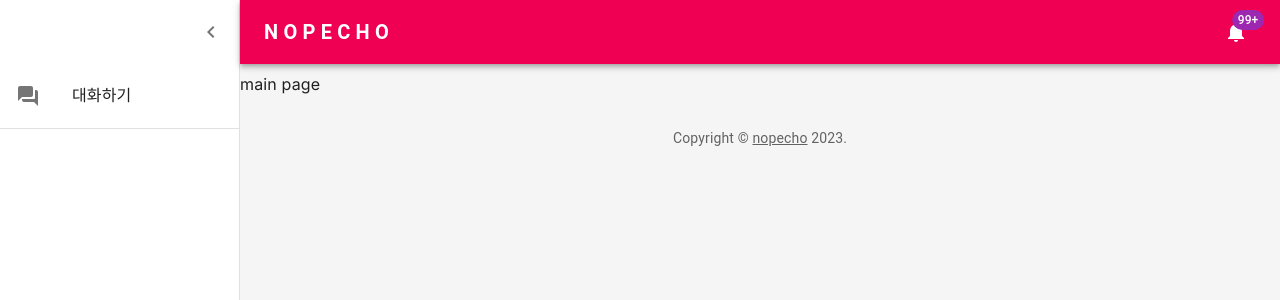
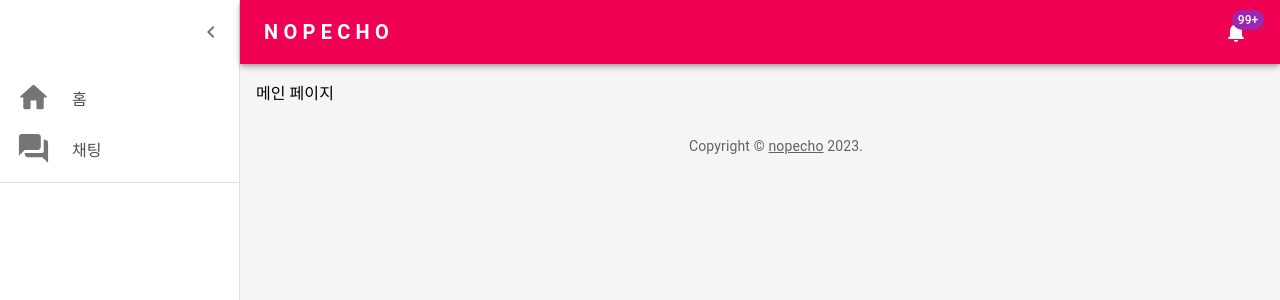
Before and after one commit to simple-is-the-best/sib-front, a Next.js app: page / in a window 1280 px wide. Shown: the top 300 px of the page. Built offline with nearby package versions, Linux system fonts and the light colour scheme.

Commit message:
style: style

```diff
--- a/src/app/chat/page.tsx
+++ b/src/app/chat/page.tsx
@@ -1,7 +1,7 @@
 export default function Chat() {
     return(
         <div>
-            chat
+            채팅 페이지
         </div>
     )
 }
--- a/src/app/layout.tsx
+++ b/src/app/layout.tsx
@@ -1,6 +1,6 @@
 import '../../styles/globals.css'
 import React  from "react";
-import {Inter} from "next/font/google";
+import {Noto_Sans_KR} from "next/font/google";
 import Layout from "../components/shared/layout/Layout";
 
 export const metadata = {
@@ -12,12 +12,12 @@ interface IProps {
     children: React.ReactNode;
 }
 
-const inter = Inter({subsets: ['latin']});
+const sansKR = Noto_Sans_KR({subsets: ['latin'], weight: '500'});
 
 export default function RootLayout({children}: IProps) {
     return (
         <html lang="en">
-            <body className={inter.className}>
+            <body className={sansKR.className}>
                 <Layout>
                     {children}
                 </Layout>
--- a/src/app/page.tsx
+++ b/src/app/page.tsx
@@ -1,9 +1,9 @@
-'use client'
-
 export default function Home() {
     return (
         <>
-                main page
+            <div>
+                메인 페이지
+            </div>
 
         </>
     )
--- a/src/components/shared/layout/Layout.tsx
+++ b/src/components/shared/layout/Layout.tsx
@@ -96,10 +96,11 @@ const Layout = ({children}: IProps) => {
                          flexGrow: 1,
                          height: '100vh',
                          overflow: 'auto',
+                         color: 'black'
                      }}
                 >
                     <Toolbar/>
-                    <Container maxWidth="lg" sx={{mt: 4, mb: 4}}>
+                    <Container maxWidth="lg" sx={{mt: 5, mb: 4, mr: 2, ml: 2}}>
                         <Grid container spacing={3}>
                             {children}
                         </Grid>
--- a/src/components/shared/layout/MainList.tsx
+++ b/src/components/shared/layout/MainList.tsx
@@ -1,22 +1,41 @@
 'use client'
-import {ListItemText, ListItemButton, ListItemIcon} from "@mui/material"
+import {ListItemButton, ListItemIcon} from "@mui/material"
 import ForumRoundedIcon from '@mui/icons-material/ForumRounded';
-import DashboardIcon from '@mui/icons-material/Dashboard';
-import ShoppingCartIcon from '@mui/icons-material/ShoppingCart';
-import PeopleIcon from '@mui/icons-material/People';
-import BarChartIcon from '@mui/icons-material/BarChart';
-import LayersIcon from '@mui/icons-material/Layers';
-import {fontWeight} from "@mui/system";
+import HomeRoundedIcon from '@mui/icons-material/HomeRounded';
+import {Noto_Sans_KR} from "next/font/google";
+import styled from "styled-components";
+
+const sansKR = Noto_Sans_KR({subsets: ['latin'], weight: '500'});
 
 export const MainList = () => {
+
+    const handleLocationChatting = () => {
+        window.location.href = "/chat"
+    }
+
+    const handleLocationHome = () => {
+        window.location.href = "/"
+    }
+
     return(
         <>
-            <ListItemButton >
+            <ListItemButton className={sansKR.className} onClick={handleLocationHome}>
                 <ListItemIcon>
-                    <ForumRoundedIcon/>
+                    <HomeRoundedIcon fontSize={"large"}/>
                 </ListItemIcon>
-                <ListItemText style={{fontWeight: "bold"}} primary="대화하기"/>
+                <ItemText>홈</ItemText>
+            </ListItemButton>
+
+            <ListItemButton className={sansKR.className} onClick={handleLocationChatting}>
+                <ListItemIcon>
+                    <ForumRoundedIcon fontSize={"large"}/>
+                </ListItemIcon>
+                <ItemText>채팅</ItemText>
             </ListItemButton>
         </>
     )
 }
+
+const ItemText = styled.p`
+    color: #514f4f;
+`;
--- a/styles/globals.css
+++ b/styles/globals.css
@@ -1,9 +1,6 @@
 :root {
   --max-width: 1100px;
   --border-radius: 12px;
-  --font-mono: ui-monospace, Menlo, Monaco, 'Cascadia Mono', 'Segoe UI Mono',
-    'Roboto Mono', 'Oxygen Mono', 'Ubuntu Monospace', 'Source Code Pro',
-    'Fira Mono', 'Droid Sans Mono', 'Courier New', monospace;
 
   --foreground-rgb: 0, 0, 0;
   --background-start-rgb: 214, 219, 220;
--- a/styles/home.module.css
+++ b/styles/home.module.css
@@ -251,10 +251,6 @@
 }
 
 @media (prefers-color-scheme: dark) {
-  .vercelLogo {
-    filter: invert(1);
-  }
-
   .logo,
   .thirteen img {
     filter: invert(1) drop-shadow(0 0 0.3rem #ffffff70);
```
